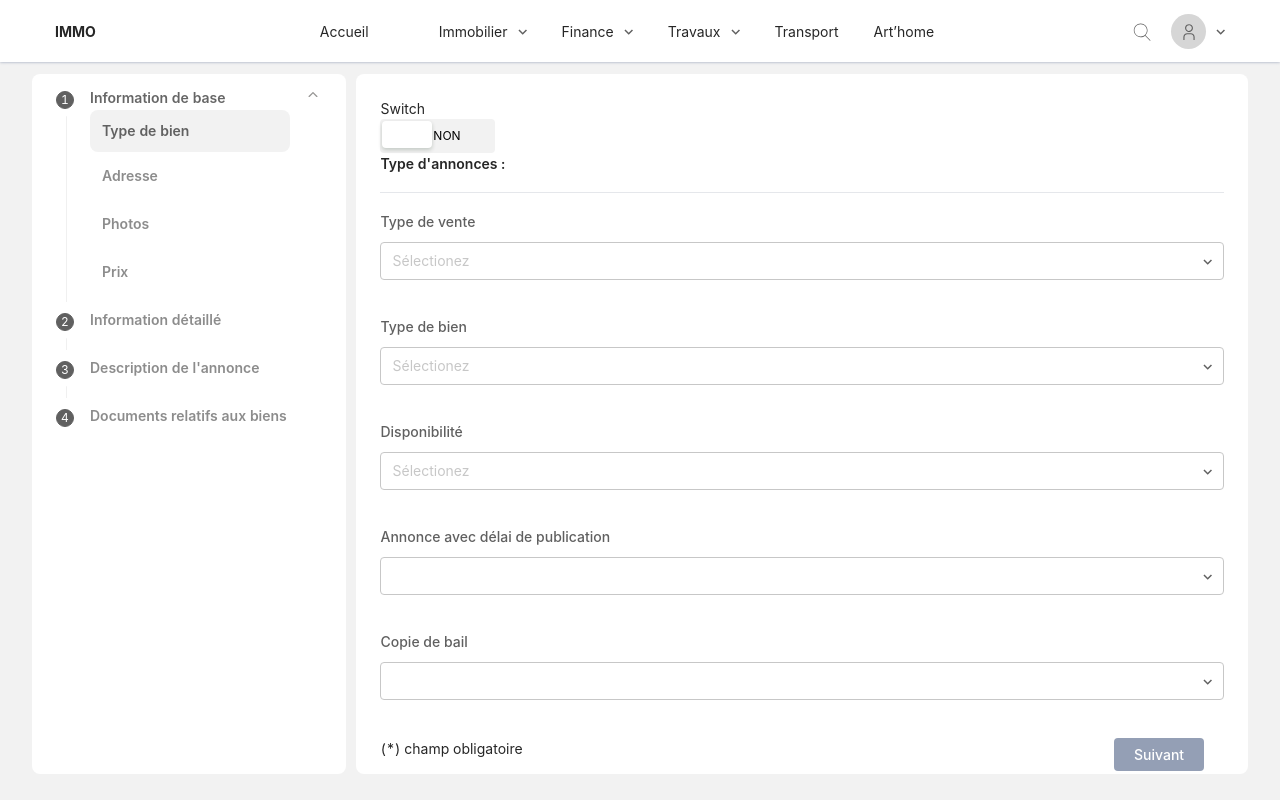
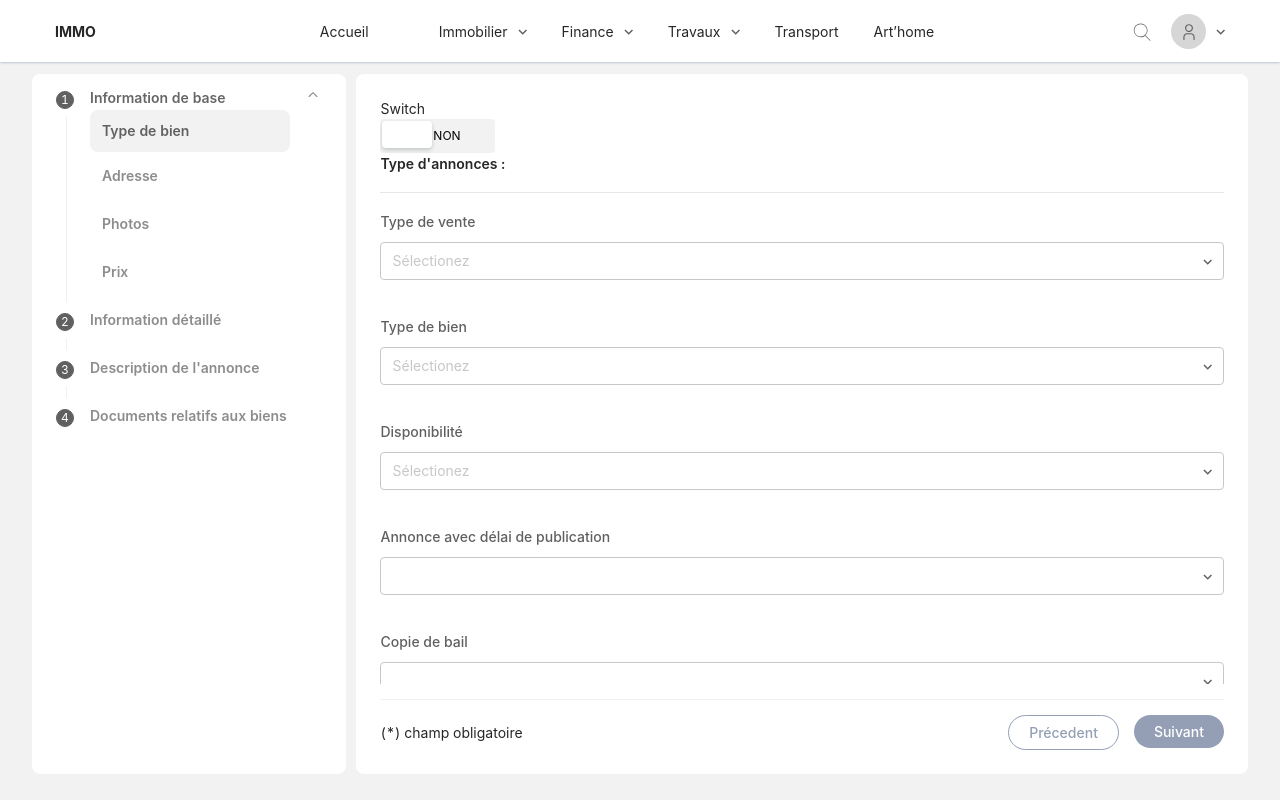
Before and after one commit to marion586/front-office-invest, a Vue app: page /ajouter in a window 1280 px wide. Built offline with nearby package versions, Linux system fonts and the light colour scheme.

Commit message:
footer add product

```diff
--- a/src/components/Common/Button/Button.vue
+++ b/src/components/Common/Button/Button.vue
@@ -52,18 +52,18 @@
 
 <style lang="scss" scoped>
     button {
+        width: v-bind(width);
+        font-size: 14px;
+        padding: 6px 20px;
+        background-color: v-bind('theme.backgroundColor');
+        color: v-bind('theme.color');
+        font-weight: 500;
         &:disabled {
             background-color: v-bind('theme.backgroundColorDisabled');
             &:hover {
                 cursor: not-allowed;
             }
         }
-        width: v-bind(width);
-        font-size: 14px;
-        padding: 6px 20px;
-        background-color: v-bind('theme.backgroundColor');
-        color: v-bind('theme.color');
-        font-weight: 500;
     }
     .button {
         &__primary {
@@ -72,5 +72,11 @@
         &__secondary {
             border-radius: 50px;
         }
+        &__border {
+            border-radius: 50px;
+            background-color: #fff;
+            border: 1px solid var(--color-primary);
+            color: var(--color-primary);
+        }
     }
 </style>
--- a/src/pages/addProduct/addProduct.vue
+++ b/src/pages/addProduct/addProduct.vue
@@ -1,46 +1,78 @@
-
 <script lang="ts" setup>
     import { ref, shallowRef } from 'vue';
     import PropertyType from '@/pages/addProduct/components/PropertyType/PropertyType.vue';
     import SideBar from '@/pages/addProduct/components/SideBar/SideBar.vue';
-import { data } from "@/pages/addProduct/components/SideBar/data";
+    import Button from '@/components/Common/Button/Button.vue';
 
-let activeComp = shallowRef<Array<object>>([PropertyType])
+    import { data } from '@/pages/addProduct/components/SideBar/data';
+
+    let activeComp = shallowRef<Array<object>>([PropertyType]);
     const current = ref<number>(0);
 
-function changeComponent(comp : object){
+    function changeComponent(comp: object) {
         activeComp.value = [comp];
     }
 
-function next(){
+    function next() {
         current.value++;
     }
 
-function prev(){
+    function prev() {
         current.value--;
     }
-
 </script>
 
 <template>
     <div class="md:container">
         <div class="add__container">
-                  <SideBar :currentItem="current" @component="changeComponent"/>
+            <SideBar :currentItem="current" @component="changeComponent" />
             <div class="add__content">
-                        <component :is="activeComp[activeComp.length - 1]" @onNext="next" @onPrev="prev" />
+                <component
+                    :is="activeComp[activeComp.length - 1]"
+                    @onNext="next"
+                    @onPrev="prev"
+                />
+                <div class="add__footer">
+                    <p>(*) champ obligatoire</p>
+                    <div class="add__btn-foot">
+                        <Button
+                            class="info__my-btn"
+                            type="border"
+                            @click="prev"
+                        >
+                            Précedent
+                        </Button>
+                        <Button
+                            class="info__my-btn"
+                            type="secondary"
+                            @click="next"
+                        >
+                            Suivant
+                        </Button>
+                    </div>
+                </div>
             </div>
         </div>
     </div>
 </template>
 
 <style scoped lang="scss">
-      .add{
+    .add {
         &__container {
-                  @apply m-[12px] md:flex gap-[20px] md:gap-[10px]
+            @apply m-[12px] md:flex gap-[20px] md:gap-[10px];
         }
-            &__content{
+        &__content {
+            display: flex;
+            flex-direction: column;
+            justify-content: space-between;
             @apply bg-[white] rounded-[8px] p-[10px] md:p-[24px] sm:w-[100%] lg:w-[893px] mt-[10px] md:mt-[0px] md:h-[calc(100vh_-_100px)];
         }
+        &__btn-foot {
+            @apply flex gap-[15px];
         }
-
+        &__footer {
+            border-top: 1px solid var(--color-gray);
+            @apply pt-[15px] mt-[15px] flex justify-between items-center;
+        }
+    }
 </style>
--- a/src/pages/addProduct/components/PropertyType/PropertyType.vue
+++ b/src/pages/addProduct/components/PropertyType/PropertyType.vue
@@ -5,7 +5,6 @@
         footer,
     } from '@/pages/addProduct/components/PropertyType/data';
     import SelectInput from '@/components/Common/Select/Select.vue';
-    import Button from '@/components/Common/Button/Button.vue';
     import Switch from '@/components/Common/Switch/Switch.vue';
 
     const element = ref<Array<any>>(data);
@@ -34,12 +33,6 @@
                 </div>
             </div>
         </div>
-        <div class="info__footer">
-            <div class="" v-for="itemFooter in footer">
-                <p>{{ itemFooter.title }}</p>
-            </div>
-            <Button class="info__my-btn" @click="onClickNext"> Suivant </Button>
-        </div>
     </div>
 </template>
 
@@ -58,7 +51,9 @@
             @apply h-[33px] rounded-[100px] w-[100%] md:w-[110px];
         }
         &__container {
-            @apply flex flex-col justify-between h-[100%];
+            height: 100%;
+            overflow-y: auto;
+            @apply flex flex-col justify-between;
         }
         &__select-label {
             font-weight: 600;
```
Lines whose indentation alone changed are shown as unchanged.
